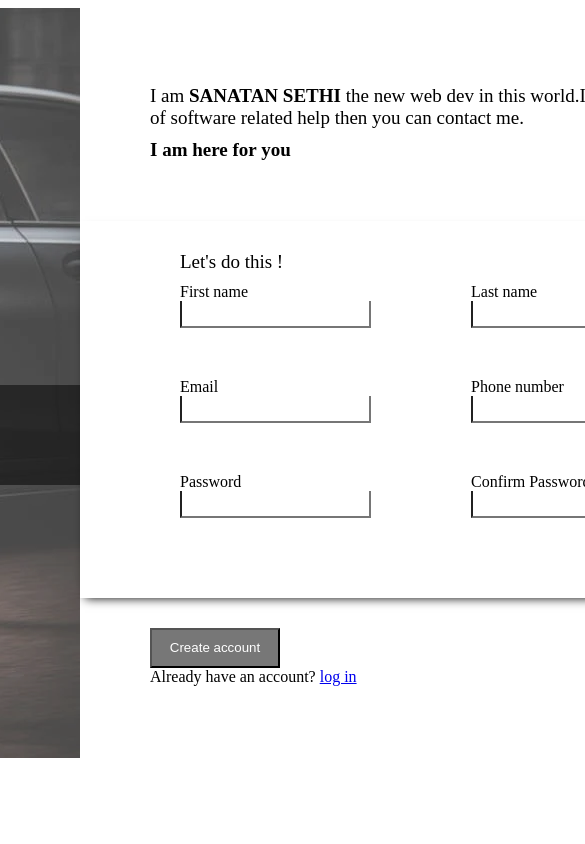
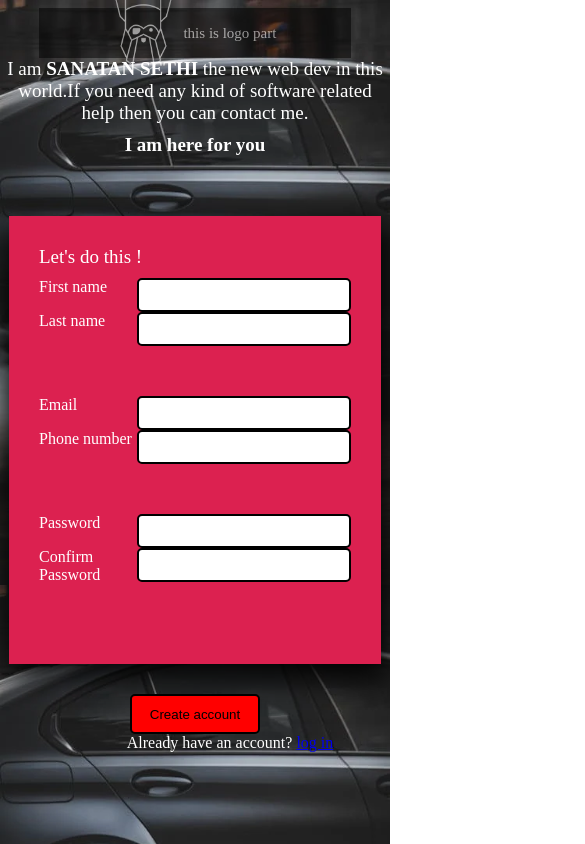
Before and after one commit to sanatan223/signup-form, a plain HTML site: page index.html in a window 390 px wide. Shown: the top 844 px of the page, 585 px wide, since content can reach past the window. Drawn offline with Linux system fonts and the light colour scheme; a web font is replaced by a local one.

Commit message:
added some extra styles and made the page responsive to different displays

```diff
--- a/index.html
+++ b/index.html
@@ -18,10 +18,10 @@
             </div>
         </div>
         <div class="right-part">
-            <div class="txt-1">
+            <div class="txt-1" style="text-align: center;">
                 I am <b>SANATAN SETHI</b> the new web dev in this world.If you need any kind of software related help then you can contact me.
             </div>
-            <div class="txt-1"><b>I am here for you</b></div>
+            <div class="txt-1" style="text-align: center;"><b>I am here for you</b></div>
             <div class="bottom-part">
                 <div class="txt-1">Let's do this !</div>
                 <div class="inp-sec">
--- a/styles.css
+++ b/styles.css
@@ -1,13 +1,17 @@
 .page{
     display: flex;
-    justify-content: center;
+    justify-content: space-between;
     align-items: center;
     height: auto;
+    background-color: #ffc1d1;
+    margin: none;
 
 }
 
 .left-part{
     display: flex;
+    max-width: 80vw;
+    height: auto;
     align-items: center;
     justify-content: center;
     position: relative;
@@ -15,7 +19,9 @@
 
 .img{
     height: fit-content;
+    max-width: 40vw;
     opacity: 0.8;
+
 }
 
 .logo-part{
@@ -36,7 +42,7 @@
 }
 
 .odin-logo{
-    height: 80px;
+    max-height: 80px;
     margin-right: 10px;
 }
 
@@ -44,13 +50,16 @@
     display: flex;
     flex-direction: column;
     justify-content: center;
+    align-items: center;
     text-align: left;
     flex: 1;
+
 
 }
 
 .txt-1{
-    width: 600px;
+    width: 100%;
+    max-width: 600px;
     margin-left: 70px;
     font-size: 19px;
     margin-bottom: 10px;
@@ -58,34 +67,38 @@
 
 .bottom-part{
     margin-top: 50px;
-    box-shadow: 0px 5px 10px -5px black;
+    box-shadow: 2px 10px 30px 5px black;
     padding: 30px;
-
+    background-color: #dc2150;
+    width: 40vw;
 
 }
 
 .inp-sec{
     margin-left: 70px;
     display: flex;
+    justify-content: space-around;
     margin-bottom: 50px;
-}
-
-.inp-part{
-    margin-right: 100px;
-
 }
 
 .inp-box{
     padding: 5px;
     border-top: 10px;
+    width: 100%;
+    max-width: 200px;
+    height: 20px;
+    border-radius: 5px;
+    border: 2px solid black;
 }
 .create-btn{
     margin-left: 70px;
     margin-top: 30px;
     height: 40px;
     width: 130px;
-    background-color: rgb(119, 119, 119);
-    color: white;
+    background-color: rgb(255, 0, 0);
+    color: rgb(0, 0, 0);
+    border: 2px solid black;
+    border-radius: 5px;
 }
 
 input:focus{
@@ -97,3 +110,50 @@ input:focus{
     font-family: 'Higher Jump';
     src: url('fonts/higher-jump.regular.ttf') format('truetype');
 }
+
+@media (max-width: 600px) {
+    body{
+        background-image: url('images/image.webp');
+        background-size: cover;
+        color: rgb(255, 255, 255);
+    }
+    .page{
+        flex-direction: column;
+    }
+    .left-part{
+        width: 100vw;
+        position: relative;
+    }
+    .img{
+        display: none;
+    }
+    .logo-part{
+        width: 100%;
+        height: 50px;
+        font-size: 15px;
+        top: 0%;
+        white-space: nowrap;
+    }
+    .right-part{
+        width: 100%;
+        position: absolute;
+        margin-top: 50px;
+    }
+    .txt-1{
+        margin-left: 0px;
+    }
+    .bottom-part{
+        width: 80vw;
+    }
+    .inp-sec{
+        margin-left: 0px;
+        flex-direction: column;
+    }
+    .inp-part{
+        display: flex;
+        justify-content: space-between;
+    }
+    .create-btn{
+        margin-left: 0px;
+    }
+}
```
